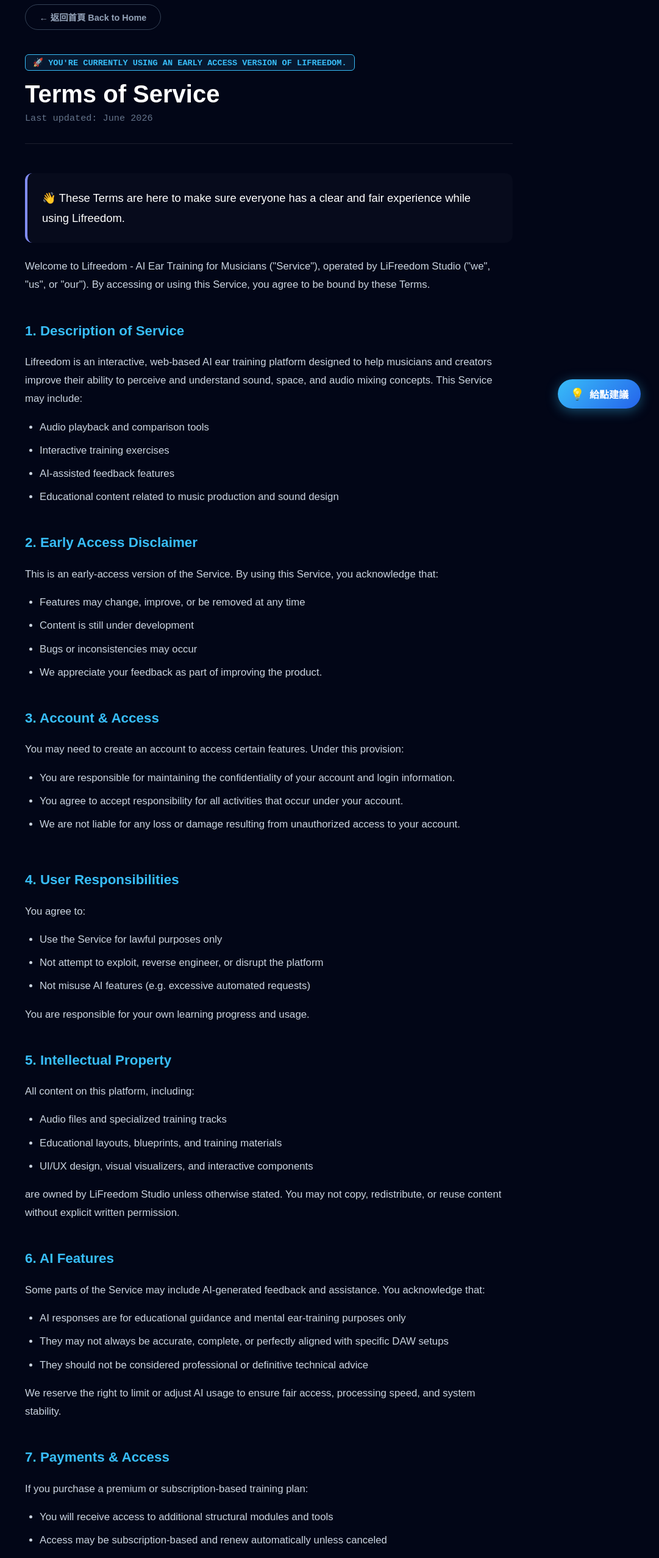
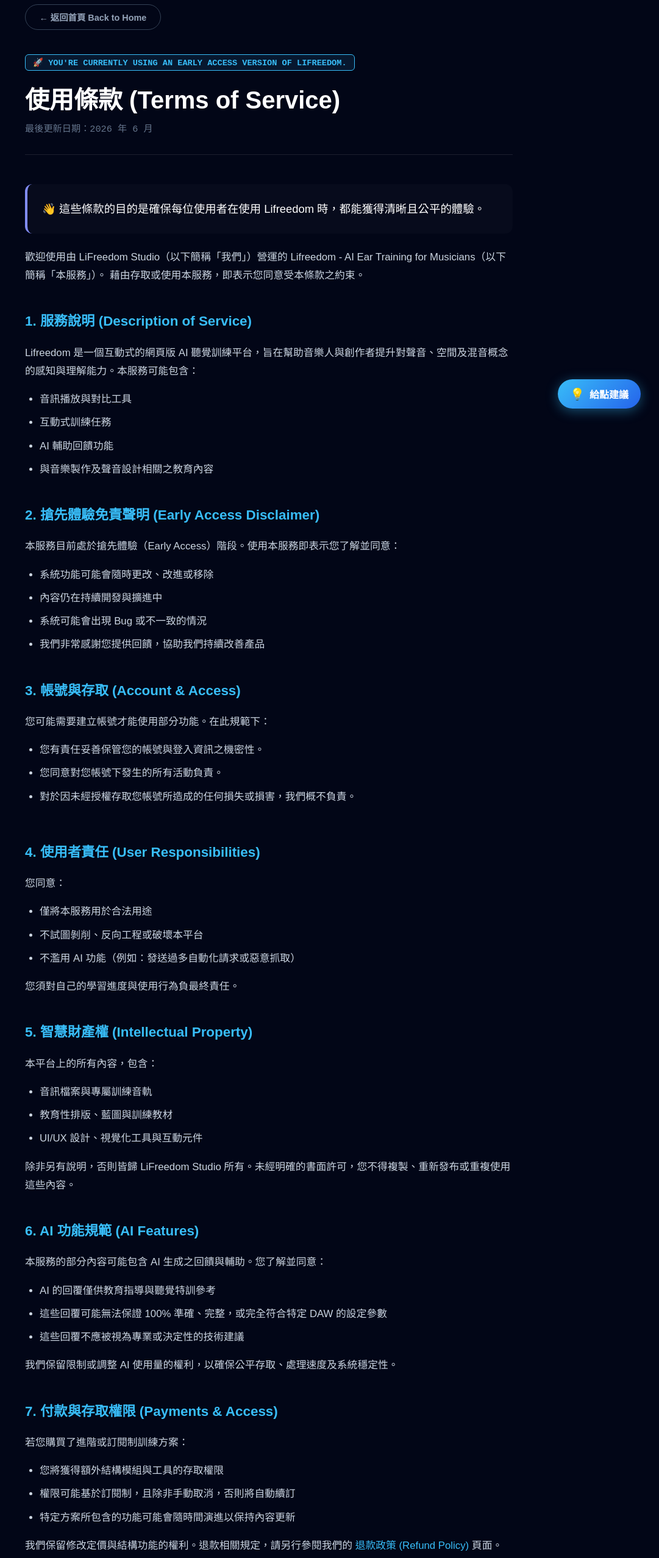
Before and after one commit to lifreedomstudio/lifreedom-studio, a Next.js app: page /terms in a window 1280 px wide. Shown: the part 100-2655 px from the top of the page at 61% size, without its empty margins (199-1280 px from the left). Built offline with nearby package versions, Linux system fonts and the light colour scheme.

Commit message:
Fix all mobile layouts and font sizes

```diff
--- a/src/app/terms/page.tsx
+++ b/src/app/terms/page.tsx
@@ -1,5 +1,6 @@
 "use client";
 import { useRouter } from 'next/navigation';
+import Link from 'next/link';
 
 export default function TermsPage() {
     const router = useRouter();
@@ -24,8 +25,8 @@ export default function TermsPage() {
                     <div style={{ display: 'inline-block', background: 'rgba(56, 189, 248, 0.1)', border: '1px solid #38bdf8', color: '#38bdf8', padding: '4px 12px', borderRadius: '6px', fontSize: '0.85rem', fontWeight: 'bold', marginBottom: '1rem', fontFamily: 'monospace' }}>
                         🚀 YOU&apos;RE CURRENTLY USING AN EARLY ACCESS VERSION OF LIFREEDOM.
                     </div>
-                    <h1 style={{ fontSize: '2.5rem', fontWeight: '900', color: '#fff', margin: '0 0 0.5rem 0' }}>Terms of Service</h1>
-                    <p style={{ color: '#64748b', fontSize: '0.95rem', margin: 0, fontFamily: 'monospace' }}>Last updated: June 2026</p>
+                    <h1 style={{ fontSize: '2.5rem', fontWeight: '900', color: '#fff', margin: '0 0 0.5rem 0' }}>使用條款 (Terms of Service)</h1>
+                    <p style={{ color: '#64748b', fontSize: '0.95rem', margin: 0, fontFamily: 'monospace' }}>最後更新日期：2026 年 6 月</p>
                 </div>
 
                 {/* 內文區 */}
@@ -34,136 +35,133 @@ export default function TermsPage() {
                     <section>
                         {/* 💡 UX 升級 1️⃣：更溫暖、具備「產品感」的非正式語氣 Intro */}
                         <p style={{ color: '#fff', fontSize: '1.15rem', fontWeight: '500', backgroundColor: 'rgba(255,255,255,0.02)', padding: '1.5rem', borderRadius: '12px', borderLeft: '4px solid #818cf8', marginBottom: '1.5rem' }}>
-                            👋 These Terms are here to make sure everyone has a clear and fair experience while using Lifreedom.
+                            👋 這些條款的目的是確保每位使用者在使用 Lifreedom 時，都能獲得清晰且公平的體驗。
                         </p>
                         <p>
-                            {/* 💡 修正：將產品名稱更新為新版品牌副標 */}
-                            Welcome to Lifreedom - AI Ear Training for Musicians (&quot;Service&quot;), operated by LiFreedom Studio (&quot;we&quot;, &quot;us&quot;, or &quot;our&quot;).
-                            By accessing or using this Service, you agree to be bound by these Terms.
+                            歡迎使用由 LiFreedom Studio（以下簡稱「我們」）營運的 Lifreedom - AI Ear Training for Musicians（以下簡稱「本服務」）。
+                            藉由存取或使用本服務，即表示您同意受本條款之約束。
                         </p>
                     </section>
 
                     <section>
-                        <h2 style={{ color: '#38bdf8', fontSize: '1.4rem', fontWeight: 'bold', marginBottom: '1rem' }}>1. Description of Service</h2>
+                        <h2 style={{ color: '#38bdf8', fontSize: '1.4rem', fontWeight: 'bold', marginBottom: '1rem' }}>1. 服務說明 (Description of Service)</h2>
                         <p style={{ marginBottom: '1rem' }}>
-                            {/* 💡 修正：微調敘述，強調「為音樂人打造的 AI 聽覺訓練平台」 */}
-                            Lifreedom is an interactive, web-based AI ear training platform designed to help musicians and creators improve their ability to perceive and understand sound, space, and audio mixing concepts. This Service may include:
+                            Lifreedom 是一個互動式的網頁版 AI 聽覺訓練平台，旨在幫助音樂人與創作者提升對聲音、空間及混音概念的感知與理解能力。本服務可能包含：
                         </p>
                         <ul style={{ paddingLeft: '1.5rem', listStyleType: 'disc', display: 'flex', flexDirection: 'column', gap: '0.5rem' }}>
-                            <li>Audio playback and comparison tools</li>
-                            <li>Interactive training exercises</li>
-                            <li>AI-assisted feedback features</li>
-                            <li>Educational content related to music production and sound design</li>
+                            <li>音訊播放與對比工具</li>
+                            <li>互動式訓練任務</li>
+                            <li>AI 輔助回饋功能</li>
+                            <li>與音樂製作及聲音設計相關之教育內容</li>
                         </ul>
                     </section>
 
                     <section>
-                        <h2 style={{ color: '#38bdf8', fontSize: '1.4rem', fontWeight: 'bold', marginBottom: '1rem' }}>2. Early Access Disclaimer</h2>
-                        <p style={{ marginBottom: '1rem' }}>This is an early-access version of the Service. By using this Service, you acknowledge that:</p>
+                        <h2 style={{ color: '#38bdf8', fontSize: '1.4rem', fontWeight: 'bold', marginBottom: '1rem' }}>2. 搶先體驗免責聲明 (Early Access Disclaimer)</h2>
+                        <p style={{ marginBottom: '1rem' }}>本服務目前處於搶先體驗（Early Access）階段。使用本服務即表示您了解並同意：</p>
                         <ul style={{ paddingLeft: '1.5rem', listStyleType: 'disc', display: 'flex', flexDirection: 'column', gap: '0.5rem' }}>
-                            <li>Features may change, improve, or be removed at any time</li>
-                            <li>Content is still under development</li>
-                            <li>Bugs or inconsistencies may occur</li>
-                            <li>We appreciate your feedback as part of improving the product.</li>
+                            <li>系統功能可能會隨時更改、改進或移除</li>
+                            <li>內容仍在持續開發與擴進中</li>
+                            <li>系統可能會出現 Bug 或不一致的情況</li>
+                            <li>我們非常感謝您提供回饋，協助我們持續改善產品</li>
                         </ul>
                     </section>
 
                     <section>
-                        <h2 style={{ color: '#38bdf8', fontSize: '1.4rem', fontWeight: 'bold', marginBottom: '1rem' }}>3. Account & Access</h2>
-                        <p style={{ marginBottom: '1rem' }}>You may need to create an account to access certain features. Under this provision:</p>
+                        <h2 style={{ color: '#38bdf8', fontSize: '1.4rem', fontWeight: 'bold', marginBottom: '1rem' }}>3. 帳號與存取 (Account & Access)</h2>
+                        <p style={{ marginBottom: '1rem' }}>您可能需要建立帳號才能使用部分功能。在此規範下：</p>
                         <ul style={{ paddingLeft: '1.5rem', listStyleType: 'disc', display: 'flex', flexDirection: 'column', gap: '0.5rem', marginBottom: '1rem' }}>
-                            <li>You are responsible for maintaining the confidentiality of your account and login information.</li>
-                            <li>You agree to accept responsibility for all activities that occur under your account.</li>
-                            <li>We are not liable for any loss or damage resulting from unauthorized access to your account.</li>
+                            <li>您有責任妥善保管您的帳號與登入資訊之機密性。</li>
+                            <li>您同意對您帳號下發生的所有活動負責。</li>
+                            <li>對於因未經授權存取您帳號所造成的任何損失或損害，我們概不負責。</li>
                         </ul>
                     </section>
 
                     <section>
-                        <h2 style={{ color: '#38bdf8', fontSize: '1.4rem', fontWeight: 'bold', marginBottom: '1rem' }}>4. User Responsibilities</h2>
-                        <p style={{ marginBottom: '1rem' }}>You agree to:</p>
+                        <h2 style={{ color: '#38bdf8', fontSize: '1.4rem', fontWeight: 'bold', marginBottom: '1rem' }}>4. 使用者責任 (User Responsibilities)</h2>
+                        <p style={{ marginBottom: '1rem' }}>您同意：</p>
                         <ul style={{ paddingLeft: '1.5rem', listStyleType: 'disc', display: 'flex', flexDirection: 'column', gap: '0.5rem', marginBottom: '1rem' }}>
-                            <li>Use the Service for lawful purposes only</li>
-                            <li>Not attempt to exploit, reverse engineer, or disrupt the platform</li>
-                            <li>Not misuse AI features (e.g. excessive automated requests)</li>
+                            <li>僅將本服務用於合法用途</li>
+                            <li>不試圖剝削、反向工程或破壞本平台</li>
+                            <li>不濫用 AI 功能（例如：發送過多自動化請求或惡意抓取）</li>
                         </ul>
-                        <p>You are responsible for your own learning progress and usage.</p>
+                        <p>您須對自己的學習進度與使用行為負最終責任。</p>
                     </section>
 
                     <section>
-                        <h2 style={{ color: '#38bdf8', fontSize: '1.4rem', fontWeight: 'bold', marginBottom: '1rem' }}>5. Intellectual Property</h2>
-                        <p style={{ marginBottom: '1rem' }}>All content on this platform, including:</p>
+                        <h2 style={{ color: '#38bdf8', fontSize: '1.4rem', fontWeight: 'bold', marginBottom: '1rem' }}>5. 智慧財產權 (Intellectual Property)</h2>
+                        <p style={{ marginBottom: '1rem' }}>本平台上的所有內容，包含：</p>
                         <ul style={{ paddingLeft: '1.5rem', listStyleType: 'disc', display: 'flex', flexDirection: 'column', gap: '0.5rem', marginBottom: '1rem' }}>
-                            <li>Audio files and specialized training tracks</li>
-                            <li>Educational layouts, blueprints, and training materials</li>
-                            <li>UI/UX design, visual visualizers, and interactive components</li>
+                            <li>音訊檔案與專屬訓練音軌</li>
+                            <li>教育性排版、藍圖與訓練教材</li>
+                            <li>UI/UX 設計、視覺化工具與互動元件</li>
                         </ul>
-                        <p>are owned by LiFreedom Studio unless otherwise stated. You may not copy, redistribute, or reuse content without explicit written permission.</p>
+                        <p>除非另有說明，否則皆歸 LiFreedom Studio 所有。未經明確的書面許可，您不得複製、重新發布或重複使用這些內容。</p>
                     </section>
 
                     <section>
-                        <h2 style={{ color: '#38bdf8', fontSize: '1.4rem', fontWeight: 'bold', marginBottom: '1rem' }}>6. AI Features</h2>
-                        <p style={{ marginBottom: '1rem' }}>Some parts of the Service may include AI-generated feedback and assistance. You acknowledge that:</p>
+                        <h2 style={{ color: '#38bdf8', fontSize: '1.4rem', fontWeight: 'bold', marginBottom: '1rem' }}>6. AI 功能規範 (AI Features)</h2>
+                        <p style={{ marginBottom: '1rem' }}>本服務的部分內容可能包含 AI 生成之回饋與輔助。您了解並同意：</p>
                         <ul style={{ paddingLeft: '1.5rem', listStyleType: 'disc', display: 'flex', flexDirection: 'column', gap: '0.5rem', marginBottom: '1rem' }}>
-                            <li>AI responses are for educational guidance and mental ear-training purposes only</li>
-                            <li>They may not always be accurate, complete, or perfectly aligned with specific DAW setups</li>
-                            <li>They should not be considered professional or definitive technical advice</li>
+                            <li>AI 的回覆僅供教育指導與聽覺特訓參考</li>
+                            <li>這些回覆可能無法保證 100% 準確、完整，或完全符合特定 DAW 的設定參數</li>
+                            <li>這些回覆不應被視為專業或決定性的技術建議</li>
                         </ul>
-                        <p>We reserve the right to limit or adjust AI usage to ensure fair access, processing speed, and system stability.</p>
+                        <p>我們保留限制或調整 AI 使用量的權利，以確保公平存取、處理速度及系統穩定性。</p>
                     </section>
 
                     <section>
-                        <h2 style={{ color: '#38bdf8', fontSize: '1.4rem', fontWeight: 'bold', marginBottom: '1rem' }}>7. Payments & Access</h2>
-                        <p style={{ marginBottom: '1rem' }}>If you purchase a premium or subscription-based training plan:</p>
+                        <h2 style={{ color: '#38bdf8', fontSize: '1.4rem', fontWeight: 'bold', marginBottom: '1rem' }}>7. 付款與存取權限 (Payments & Access)</h2>
+                        <p style={{ marginBottom: '1rem' }}>若您購買了進階或訂閱制訓練方案：</p>
                         <ul style={{ paddingLeft: '1.5rem', listStyleType: 'disc', display: 'flex', flexDirection: 'column', gap: '0.5rem', marginBottom: '1rem' }}>
-                            <li>You will receive access to additional structural modules and tools</li>
-                            <li>Access may be subscription-based and renew automatically unless canceled</li>
-                            <li>Features included in specific tiers may evolve over time to stay current</li>
+                            <li>您將獲得額外結構模組與工具的存取權限</li>
+                            <li>權限可能基於訂閱制，且除非手動取消，否則將自動續訂</li>
+                            <li>特定方案所包含的功能可能會隨時間演進以保持內容更新</li>
                         </ul>
                         <p style={{ marginBottom: 0 }}>
-                            We reserve the right to modify pricing and structural features. Refund policies are described separately on our Refund Policy page.
+                            我們保留修改定價與結構功能的權利。退款相關規定，請另行參閱我們的 <Link href="/refund" style={{ color: '#38bdf8', textDecoration: 'none' }}>退款政策 (Refund Policy)</Link> 頁面。
                         </p>
                     </section>
 
                     <section>
-                        <h2 style={{ color: '#38bdf8', fontSize: '1.4rem', fontWeight: 'bold', marginBottom: '1rem' }}>8. Termination</h2>
-                        <p style={{ marginBottom: '1rem' }}>We reserve the right to suspend or terminate your access to the platform immediately if:</p>
+                        <h2 style={{ color: '#38bdf8', fontSize: '1.4rem', fontWeight: 'bold', marginBottom: '1rem' }}>8. 服務終止 (Termination)</h2>
+                        <p style={{ marginBottom: '1rem' }}>若發生以下情況，我們保留立即暫停或終止您存取本平台之權利：</p>
                         <ul style={{ paddingLeft: '1.5rem', listStyleType: 'disc', display: 'flex', flexDirection: 'column', gap: '0.5rem' }}>
-                            <li>You violate these Terms of Service</li>
-                            <li>You misuse the platform, system assets, or automated services</li>
+                            <li>您違反本使用條款</li>
+                            <li>您濫用本平台、系統資產或自動化服務</li>
                         </ul>
                     </section>
 
                     <section>
-                        <h2 style={{ color: '#38bdf8', fontSize: '1.4rem', fontWeight: 'bold', marginBottom: '1rem' }}>9. Limitation of Liability</h2>
-                        <p style={{ marginBottom: '1rem' }}>The Service is provided on an &quot;as is&quot; and &quot;as available&quot; basis.</p>
+                        <h2 style={{ color: '#38bdf8', fontSize: '1.4rem', fontWeight: 'bold', marginBottom: '1rem' }}>9. 責任限制 (Limitation of Liability)</h2>
+                        <p style={{ marginBottom: '1rem' }}>本服務是按「現況 (as is)」及「現有 (as available)」基礎提供。</p>
                         <ul style={{ paddingLeft: '1.5rem', listStyleType: 'disc', display: 'flex', flexDirection: 'column', gap: '0.5rem', marginBottom: '1rem' }}>
-                            <li>We are not liable for any specific learning outcomes or skill mastery speed.</li>
-                            <li>We are not liable for any direct, indirect, or incidental loss or damage resulting from the use of the Service.</li>
+                            <li>我們不對任何特定的學習成果或技能掌握速度負責。</li>
+                            <li>我們不對因使用本服務而導致的任何直接、間接或附帶之損失或損害負責。</li>
                         </ul>
                         <p style={{ fontWeight: 'bold', color: '#fca311' }}>
-                            To the maximum extent permitted by law, we disclaim all warranties, whether express or implied.
+                            在法律允許的最大範圍內，我們免除所有明示或暗示的保證 (To the maximum extent permitted by law, we disclaim all warranties)。
                         </p>
                     </section>
 
                     <section>
-                        <h2 style={{ color: '#38bdf8', fontSize: '1.4rem', fontWeight: 'bold', marginBottom: '1rem' }}>10. Governing Law</h2>
+                        <h2 style={{ color: '#38bdf8', fontSize: '1.4rem', fontWeight: 'bold', marginBottom: '1rem' }}>10. 準據法 (Governing Law)</h2>
                         <p style={{ margin: 0 }}>
-                            These Terms shall be governed by and construed in accordance with the laws of Taiwan, without regard to its conflict of law provisions.
+                            本條款之解釋與適用，應以台灣（Taiwan）法律為準據法，且不適用其衝突法原則。
                         </p>
                     </section>
 
                     <section>
-                        <h2 style={{ color: '#38bdf8', fontSize: '1.4rem', fontWeight: 'bold', marginBottom: '1rem' }}>11. Changes to Terms</h2>
+                        <h2 style={{ color: '#38bdf8', fontSize: '1.4rem', fontWeight: 'bold', marginBottom: '1rem' }}>11. 條款變更 (Changes to Terms)</h2>
                         <p style={{ margin: 0 }}>
-                            We reserve the right to update or change these Terms at any time. Your continued use of the Service following the posting of any changes constitutes acceptance of those updated Terms.
+                            我們保留隨時更新或更改本條款的權利。若您在我們發布任何變更後繼續使用本服務，即表示您接受該更新後之條款。
                         </p>
                     </section>
 
                     <section style={{ background: 'rgba(255,255,255,0.02)', padding: '2rem', borderRadius: '16px', border: '1px solid rgba(255,255,255,0.05)', marginTop: '1rem' }}>
-                        <h2 style={{ color: '#f8fafc', fontSize: '1.4rem', fontWeight: 'bold', marginBottom: '1rem' }}>12. Contact</h2>
+                        <h2 style={{ color: '#f8fafc', fontSize: '1.4rem', fontWeight: 'bold', marginBottom: '1rem' }}>12. 聯絡我們 (Contact)</h2>
                         <p style={{ margin: 0 }}>
-                            If you have any questions regarding these Terms, please contact LiFreedom Studio at:<br />
-                            {/* 💡 修正 12：確保 mailto 連結與顯示的信箱完全一致！ */}
+                            如果您對本條款有任何疑問，請透過以下信箱聯絡 LiFreedom Studio：<br />
                             <a href="mailto:xlifreedom305x@gmail.com" style={{ color: '#38bdf8', textDecoration: 'none', fontWeight: 'bold', display: 'inline-block', marginTop: '0.6rem', fontSize: '1.1rem' }}>
                                 xlifreedom305x@gmail.com
                             </a>
```
Also changed, not shown: src/app/api/waitlist/route.ts (added, +31 -0 lines), src/app/contact/page.tsx (+49 -10 lines), src/app/pricing/page.tsx (+18 -17 lines), src/app/privacy/page.tsx (+31 -32 lines).
